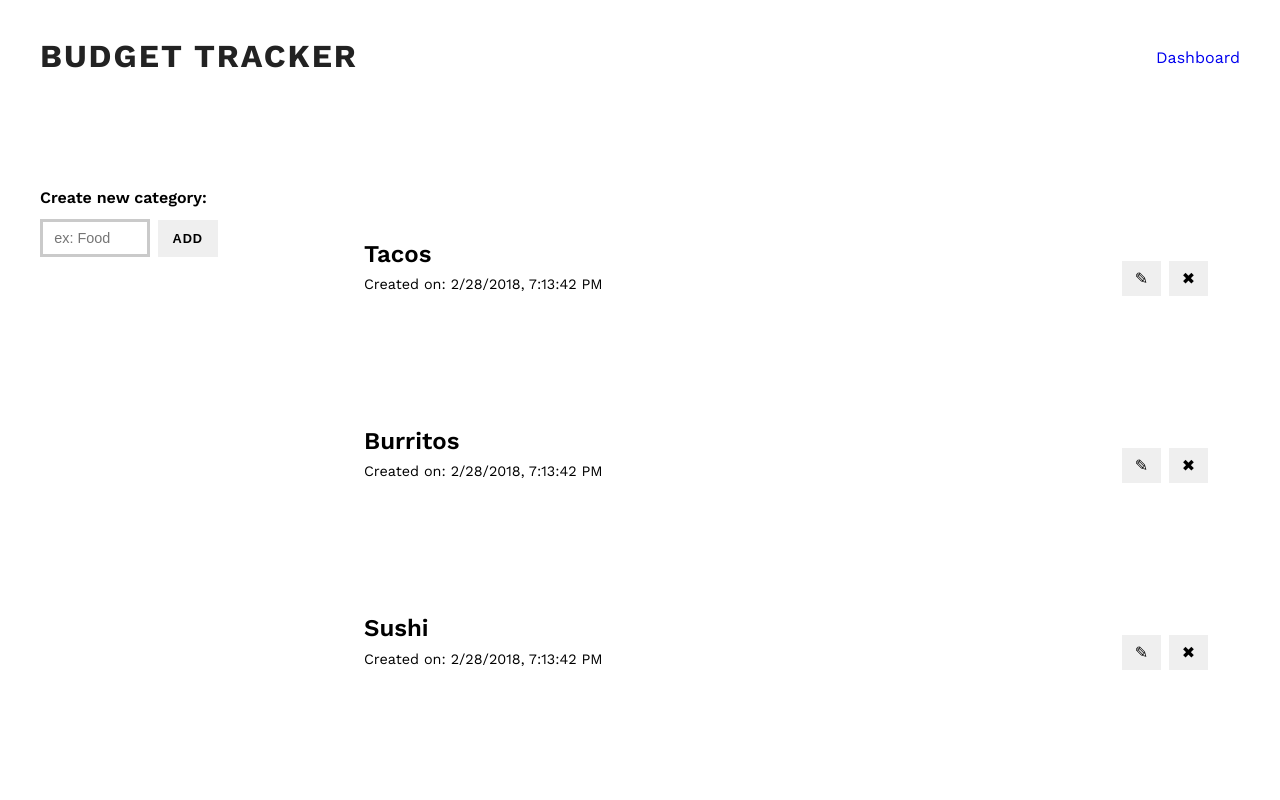
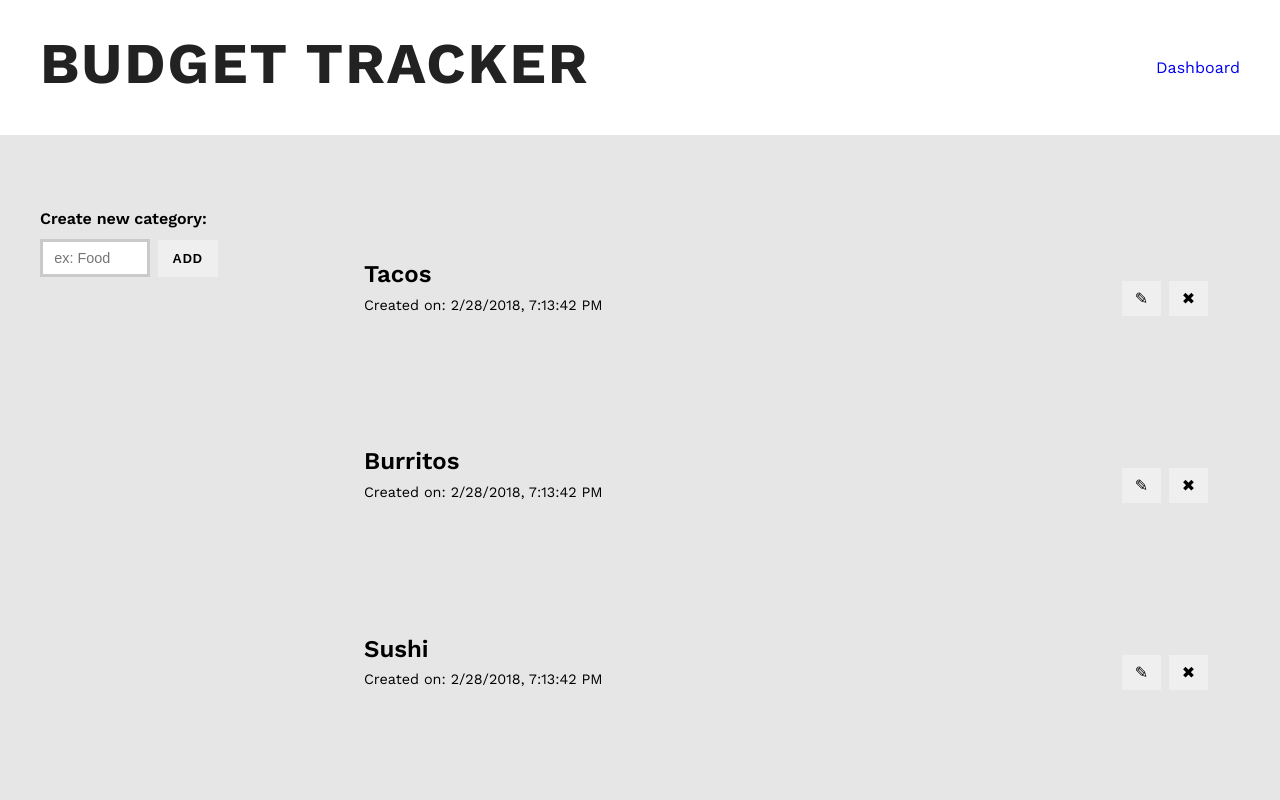
Before and after one commit to limongoo/budget-tracker, a React app: page / in a window 1280 px wide. Shown: the top 800 px of the page. Built offline with nearby package versions, Linux system fonts and the light colour scheme; a web font is replaced by a local one.

Commit message:
more css background

```diff
--- a/src/components/App.css
+++ b/src/components/App.css
@@ -27,7 +27,8 @@
 #main {
   grid-area: content;
   text-align: center;
-  background-color: $lightgray;
+  /* background-color: $lightgray; */
+  background-image: linear-gradient(90deg, #e6e6e6 100%, #fcfcfc 0%);
   padding: 1rem;
 }
 
@@ -88,6 +89,11 @@
 
   .logo {
     font-size: 2rem;
+    transition: 0.3s ease all;
+
+    &:hover {
+      color: #C8E6C9;
+    }
   }
 
   .footer {
--- a/src/components/budget/Category.css
+++ b/src/components/budget/Category.css
@@ -105,9 +105,11 @@ time {
     padding: 1.5rem;
     align-items: center;
     transition: 0.3s ease all;
+    background-color: rgb(250, 250, 250);
 
     &:hover {
       transform: scale(1.02);
+      background-color: $white;
       box-shadow: 5px 5px 21px 0px rgba(0,0,0,0.1);
     }
   }
--- a/src/styles/variables.css
+++ b/src/styles/variables.css
@@ -8,5 +8,5 @@ $lightgray: #eeeeee;
 $darkgray: ;
 
 aside {
-  color: #4f4f4f;
+  color: #41a246;
 }
```
